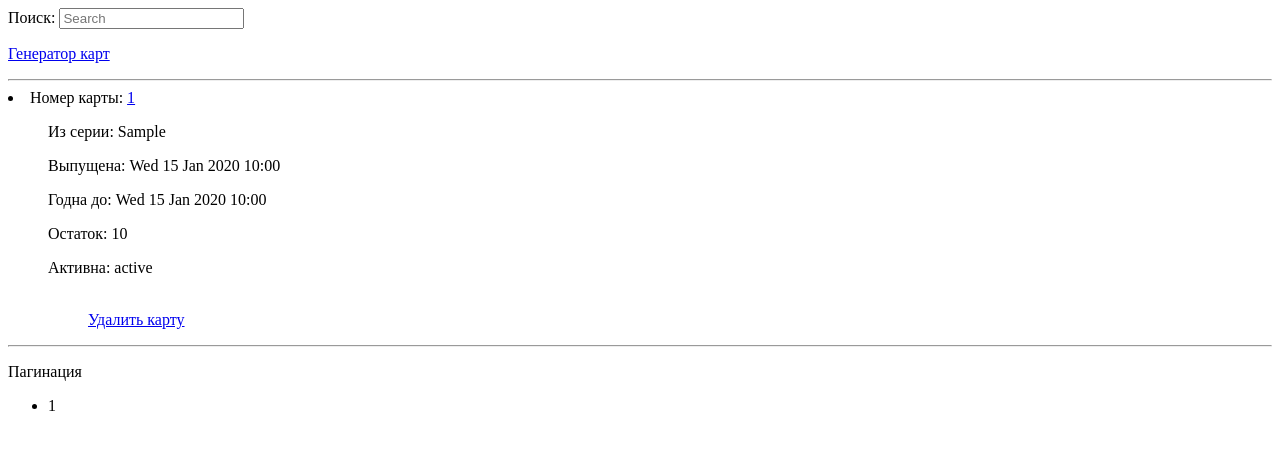
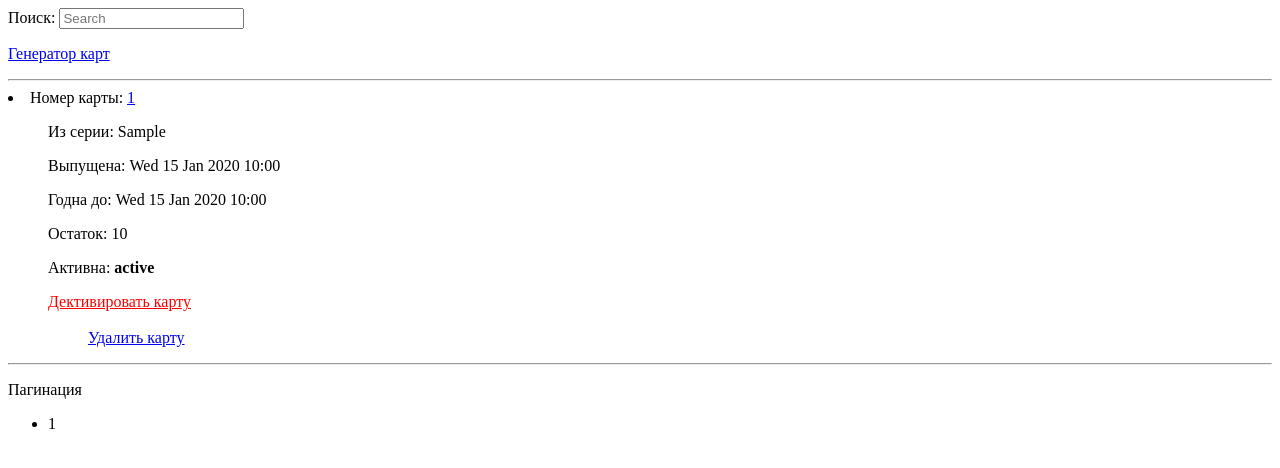
Before and after one commit to RomanL91/manager_cards, a Django app: template manager_card/templates/manager_card/cards_list.html in a window 1280 px wide. Shown: the top 468 px of the page. Run offline with Django 4.2, Linux system fonts and the light colour scheme; the template is opened without the code that fills it: most values are stand-ins (such as "Sample title", 1, 10 or a date in 2020); data that the repository does not hold is empty.

Commit message:
added ajax for card status

```diff
--- a/manager_card/templates/manager_card/base.html
+++ b/manager_card/templates/manager_card/base.html
@@ -13,8 +13,10 @@
     </form>
     <p><a href="{% url 'manager_card:generate_cards' %}">Генератор карт</a></p>
     <hr>
-    {% block content %}
+    <div id="switch_div">
+        {% block content %}
 
-    {% endblock content %}
+        {% endblock content %}
+    </div>
 </body>
 </html>
--- a/manager_card/templates/manager_card/cards_detail.html
+++ b/manager_card/templates/manager_card/cards_detail.html
@@ -1,4 +1,5 @@
 {% extends 'manager_card/base.html' %}
+{% load static %}
 {% block content %}
     <p>Серия карты: {{ card.card_series }}</p>
     <p>Номер карты: {{ card.card_number }}</p>
@@ -12,4 +13,7 @@
     {% endfor %}
     <p>Остаток: {{ card.amount_on_card }}</p>
     {% include 'manager_card/includes/card_status_rele.html' %}
+    {% block js %}
+    <script src="{% static 'js/card_status_rele_detail.js' %}"></script>
+    {% endblock %}
 {% endblock content %}
--- a/manager_card/templates/manager_card/cards_list.html
+++ b/manager_card/templates/manager_card/cards_list.html
@@ -1,4 +1,5 @@
 {% extends 'manager_card/base.html' %}
+{% load static %}
     {% block content %}
     {% if cards %}
     {% for card in cards %}
@@ -7,11 +8,10 @@
     <ul>Выпущена: {{ card.date_of_issue|date:"D d M Y" }} {{ card.date_of_issue|time:"H:i" }}</ul>
     <ul>Годна до: {{ card.activity_end_date|date:"D d M Y" }} {{ card.activity_end_date|time:"H:i" }}</ul>
     <ul>Остаток: {{ card.amount_on_card }}</ul>
-    <ul>Активна: {{ card.card_status }}</ul>
+
 
     <ul>
-        <!-- подправить -->
-        <!-- {% include 'manager_card/includes/card_status_rele.html' %} -->
+            {% include 'manager_card/includes/card_status_rele.html' %}
         <br>
         <ul><a href="{% url 'manager_card:delete' card.card_number %}"> Удалить карту</a></ul>
     </ul>
@@ -46,4 +46,7 @@
             </ul>
         </nav>
     {% endif %}
+    {% block js %}
+        <script src="{% static 'js/card_status_rele_list.js' %}"></script>
+    {% endblock %}
     {% endblock content %}
--- a/manager_card/templates/manager_card/includes/card_status_rele.html
+++ b/manager_card/templates/manager_card/includes/card_status_rele.html
@@ -1,10 +1,14 @@
-{% load static %}
-<p>Активна: <b id="st">{{ card.card_status|lower }}</b></p>
-{% if card.card_status %}
-    <ul><a id="switch" href="#" style="color: red;">Дективировать карту</a></ul>
-{% else %}
-    <ul><a id="switch" href="#" style="color: green;">Активировать карту</a></ul>
-{% endif %}
-{% block js %}
-    <script src="{% static 'js/card_status_rele.js' %}"></script>
-{% endblock %}
+    <p>Активна: <b id="st">{{ card.card_status|lower }}</b></p>
+    {% if card.card_status %}
+        <div id="switcch_el">
+            <a id="switch"href="#!" style="color: red;" cardnumber="{{ card.card_number }}">
+                Дективировать карту
+            </a>
+        </div>
+    {% else %}
+        <div id="switcch_el">
+            <a id="switch" href="#!" style="color: green;" cardnumber="{{ card.card_number }}">
+                Активировать карту
+            </a>
+        </div>
+    {% endif %}
--- /dev/null
+++ b/static/js/card_status_rele_list.js
@@ -0,0 +1,53 @@
+window.onload = function () {
+    var switch_div = document.getElementById('switch_div')
+    switch_div.addEventListener('click', function (e) {
+        var ttarget = e.target;
+        // console.log(ttarget);
+        if (ttarget.id != 'switch') {
+            return;
+        }
+        else {
+            var card_num = ttarget.getAttribute('cardnumber');
+            var full_path = 'card/' + card_num + '/relay_status';
+            var txt_sts = ttarget.parentElement.previousElementSibling.firstChild.nextElementSibling;
+            $.ajax(
+                {
+                    url: full_path,
+                    method: 'get',
+                    dataType: 'json',
+                    success: function (response) {
+                        if (response.card_status == true) {
+                            ttarget.innerText = 'Дективировать карту';
+                            ttarget.style.color = 'red';
+                            txt_sts.innerHTML = response.card_status;
+                        }
+                        else {
+                            ttarget.innerText = 'Активировать карту';
+                            ttarget.style.color = 'green';
+                            txt_sts.innerHTML = response.card_status;
+                        }
+                    }
+                }
+            );
+            return false;
+        }
+    })
+}
+
+
+
+
+// function adress(card_num) {
+//     var u = document.location.protocol + '//' + document.location.host + '/'
+//     var uu = document.location.href.split('#!')[0]
+//     if (u == uu) {
+//         console.log('main')
+//         f_u = document.location.href + 'card/' + card_num + '/relay_status/'
+//         return f_u
+//     }
+//     else {
+//         console.log('detail')
+//         f_uu = document.location.href + 'relay_status/'
+//         return f_uu
+//     }
+// }
```
Also changed, not shown: static/js/card_status_rele_detail.js (renamed from static/js/card_status_rele.js).
